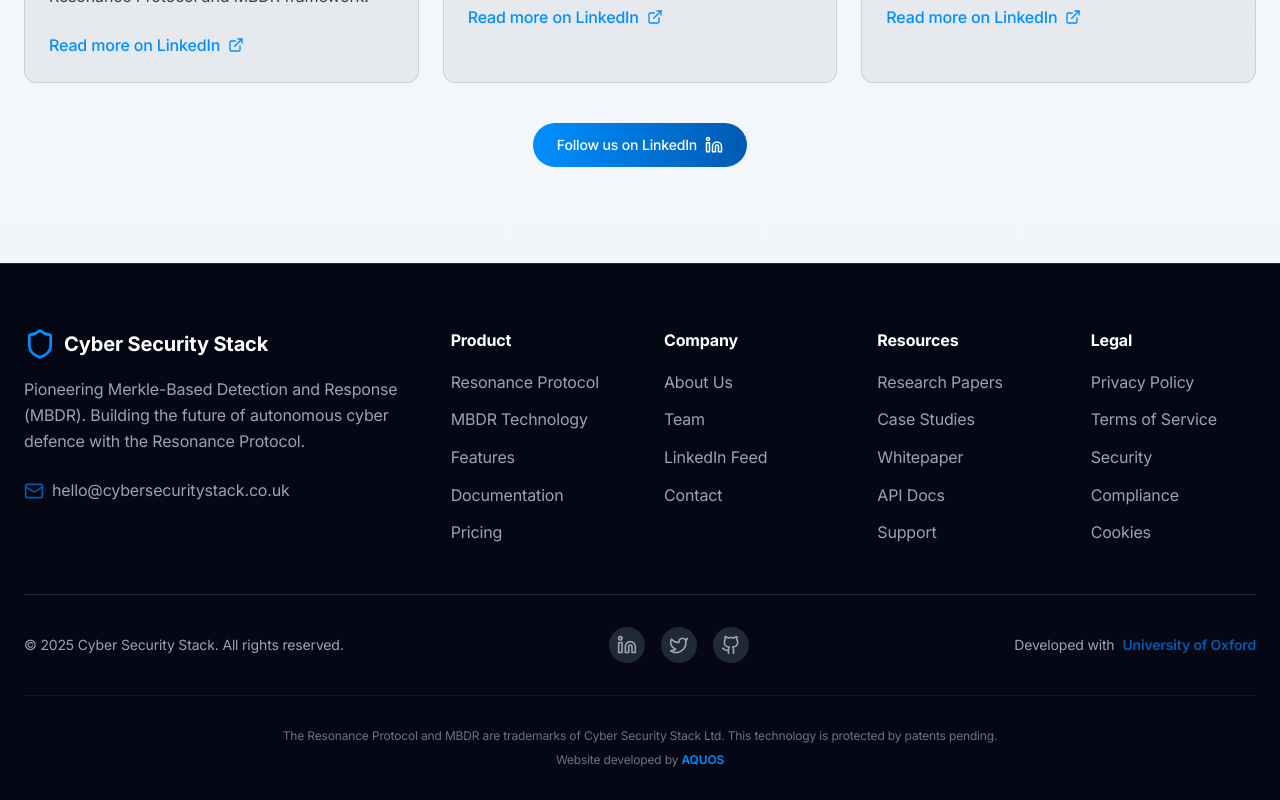
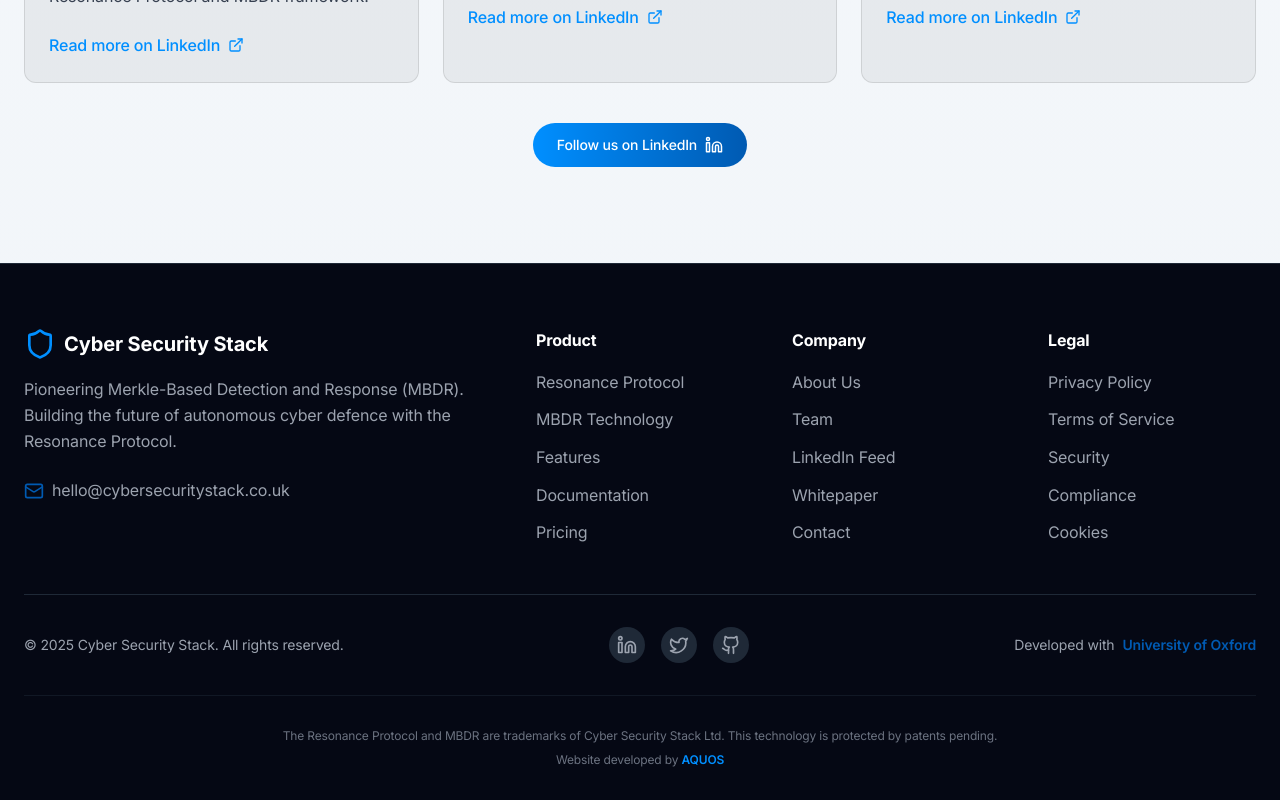
Before and after one commit to DevanshM1211/Cybersecurity-Stack-Website, a Next.js app: page / in a window 1280 px wide. Shown: the part 2201-3001 px from the top of the page. Built offline with nearby package versions, Linux system fonts and the light colour scheme.

Commit message:
Remove Resources section from footer and add Whitepaper to Company section

```diff
--- a/components/Footer.tsx
+++ b/components/Footer.tsx
@@ -16,14 +16,8 @@ const Footer = () => {
       { name: "About Us", href: "/about" },
       { name: "Team", href: "/team" },
       { name: "LinkedIn Feed", href: "/#linkedin" },
+      { name: "Whitepaper", href: "/documentation" },
       { name: "Contact", href: "/contact" },
-    ],
-    Resources: [
-      { name: "Research Papers", href: "/documentation" },
-      { name: "Case Studies", href: "/solution" },
-      { name: "Whitepaper", href: "/documentation" },
-      { name: "API Docs", href: "/documentation" },
-      { name: "Support", href: "/faq" },
     ],
     Legal: [
       { name: "Privacy Policy", href: "/privacy" },
@@ -56,7 +50,7 @@ const Footer = () => {
     <footer className="bg-cyber-darker border-t border-gray-800 pt-16 pb-8">
       <div className="container mx-auto px-6">
         {/* Main Footer Content */}
-        <div className="grid md:grid-cols-2 lg:grid-cols-6 gap-12 mb-12">
+        <div className="grid md:grid-cols-2 lg:grid-cols-5 gap-12 mb-12">
           {/* Company Info */}
           <div className="lg:col-span-2">
             <motion.div
```
